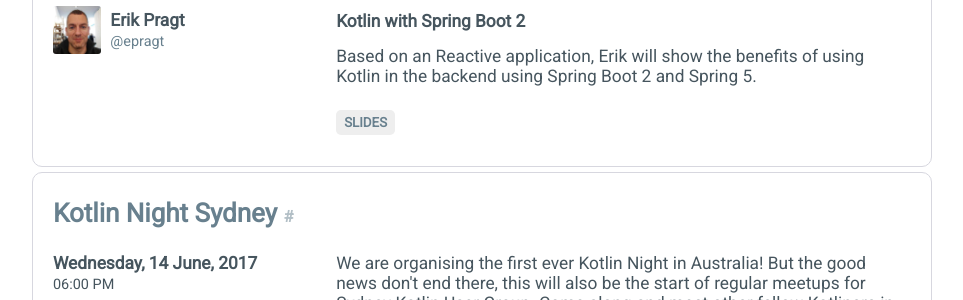
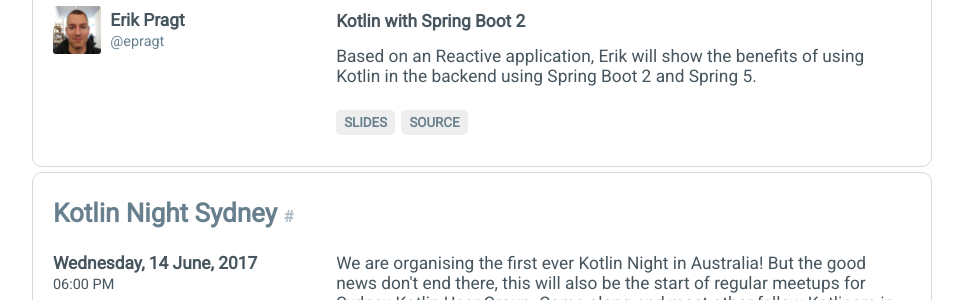
Before and after one commit to garethsime/sydkotlin.github.io, a Jekyll site: the page built from index.html, in a window 1280 px wide and 900 px high, scrolled down 847 px. Shown: the part 145-445 px from the top of the window, without its empty margins (158-1121 px from the left). Built offline with Jekyll 4.4.1, drawn with Linux system fonts in a browser that asks for light colours; nearby versions of some CDN libraries.

Commit message:
Update events.yml

```diff
--- a/_data/events.yml
+++ b/_data/events.yml
@@ -187,3 +187,6 @@
       links:
           - title: Slides
             url: /materials/2017-08-14-1/spring-boot-2.pdf
+
+          - title: Source
+            url: https://github.com/bodiam/kotlin-meetup
```
